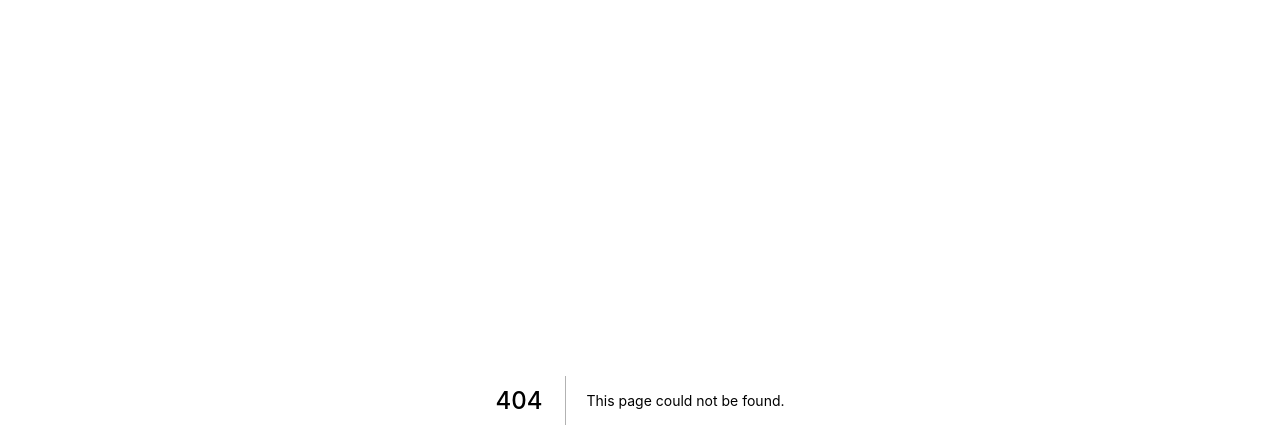
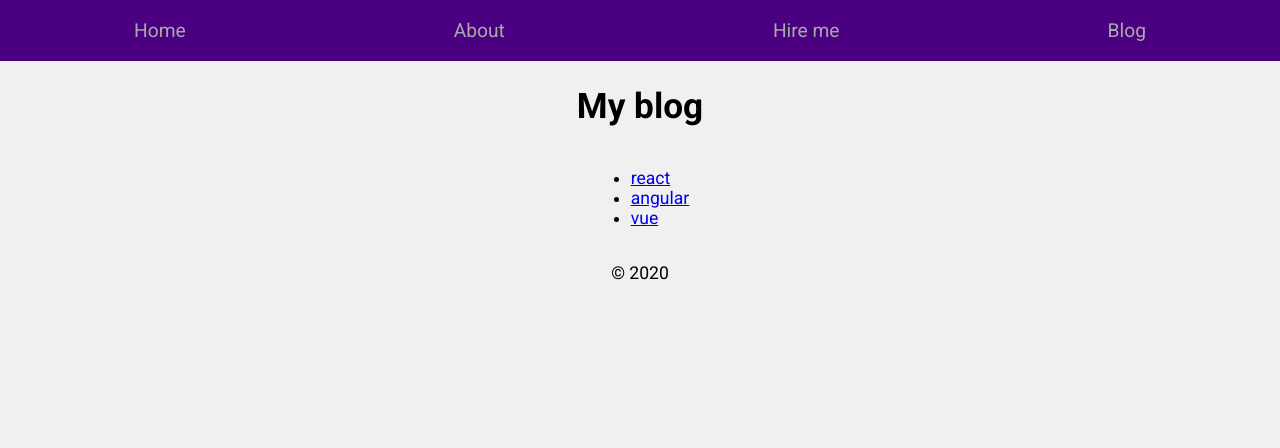
Before and after one commit to martLeroux/nextJs-portfolio, a Next.js app: page /blog in a window 1280 px wide. Before the commit this address had no page. Shown: the top 448 px of the page. Built offline with nearby package versions, Linux system fonts and the light colour scheme; a small style sheet from the web is missing.

Commit message:
Blog url

```diff
--- a/components/Layout.js
+++ b/components/Layout.js
@@ -23,6 +23,7 @@ export default ({children, title}) => (
             <Link href="/"><a>Home</a></Link>
             <Link href="/about"><a>About</a></Link>
             <Link href="/hireme"><a>Hire me</a></Link>
+            <Link href="/blog"><a>Blog</a></Link>
         </header>
         <h1>{title}</h1>
         {children}
--- a/pages/about.js
+++ b/pages/about.js
@@ -17,7 +17,7 @@ export async function getStaticProps() {
     const res = await fetch('https://api.github.com/users/reedbarger')
     const statusCode = res.status > 200 ? res.status : false;
     const user = await res.json()
-    console.log(statusCode);
+
     return {
         props: {
             user,
--- /dev/null
+++ b/pages/blog.js
@@ -0,0 +1,18 @@
+import Layout from '../components/Layout';
+import Link from 'next/link';
+
+const PostLink = ({title}) => (
+    <li>
+        <Link href={`post?title=${title}`}>{title}</Link>
+    </li>
+);
+
+export default () => (
+    <Layout title="My blog">
+        <ul>
+            <PostLink title="react" />
+            <PostLink title="angular" />
+            <PostLink title="vue" />
+        </ul>
+    </Layout>
+);
```
Also changed, not shown: pages/post.js (added, +9 -0 lines).
